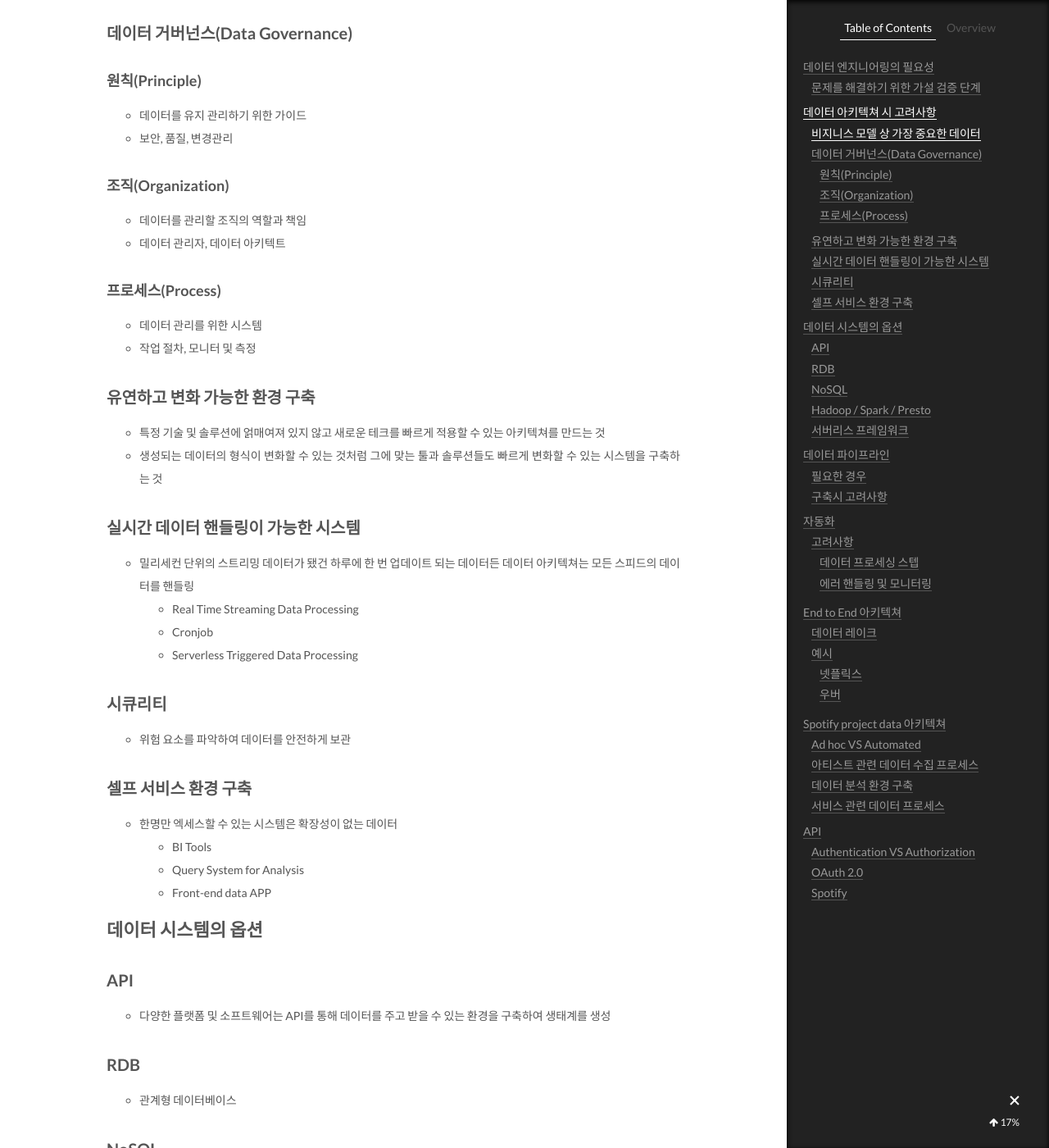
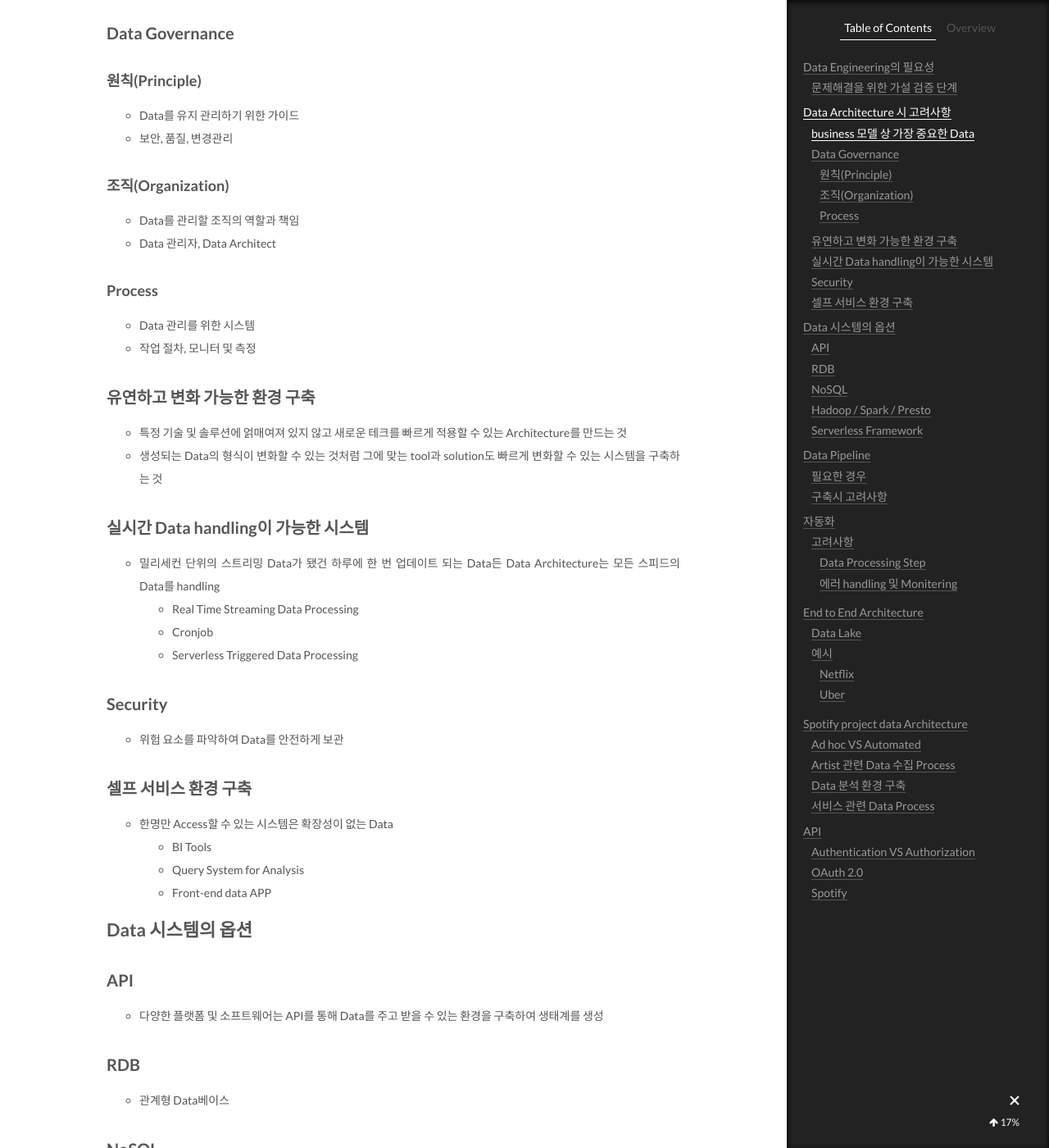
Before and after one commit to 6mini/6mini.github.io, a Jekyll site: the page built from _posts/2021-10-03-DEProject.md, in a window 1280 px wide and 1400 px high, scrolled down 2061 px. Shown: the whole window at 82% size. Built offline with Jekyll 4.4.1, drawn with Linux system fonts in a browser that asks for light colours; comment, search, counter and statistics services are not loaded; some of the changed text lies outside the part shown.

```diff
--- a/_posts/2021-10-03-DEProject.md
+++ b/_posts/2021-10-03-DEProject.md
@@ -1,72 +1,72 @@
 ---
-title: '[DE Project] Data Pipeline 구축 1. 개요'
-description: 스포티파이 API 이용 데이터 파이프라인 구축 토이 프로젝트 아키텍쳐 및 과정
+title: '[DE Project] Data Pipeline 구축 1. Spotify API'
+description: 스포티파이 API 이용 데이터 파이프라인 구축 토이 프로젝트 Architecture 및 과정
 categories:
  - Project
-tags: [Project, Data Engineering, Data Pipeline]
+tags: [Project, Data Engineering, Data Pipeline, Spotify API, Architecture, 데이터 파이프라인, 데이터 엔지니어링, 스포티파이, 아키텍쳐]
 ---
 
-# 데이터 엔지니어링의 필요성
+# Data Engineering의 필요성
 
-## 문제를 해결하기 위한 가설 검증 단계
+## 문제해결을 위한 가설 검증 단계
 
 ![스크린샷 2021-10-02 22 46 33](https://user-images.githubusercontent.com/79494088/135719088-d1463a01-e0d2-4506-9591-aed1489eb8fa.png)
 
-- 모든 비지니스가 동일한 데이터 분석 환경을 갖출 수 없으며 성장 단계에 따라 선택 집중해야 하는 분석 환경이 다르다.
-- 유저 경험이 중요한 비지니스의 경우 처음부터 데이터 시스템 구축이 성공의 열쇠
+- 모든 business가 동일한 Data 분석 환경을 갖출 수 없으며 성장 단계에 따라 선택 집중해야 하는 분석 환경이 다르다.
+- 유저 경험이 중요한 business의 경우 처음부터 Data 시스템 구축이 성공의 열쇠
 
 ![스크린샷 2021-10-02 22 52 44](https://user-images.githubusercontent.com/79494088/135719318-c9928830-d51e-4d0f-a5a3-6c09a466cf2e.png)
 
-- 이커머스는 마케팅, CRM, 물류 데이터 분석을 통해 전략 수집
+- 이커머스는 마케팅, CRM, 물류 Data 분석을 통해 전략 수집
 - 처음부터 모든 인력을 갖출 필요는 없고 성장 단계별로 필요한 분석 환경을 갖추는 것이 키
 
 ![스크린샷 2021-10-03 00 03 59](https://user-images.githubusercontent.com/79494088/135722202-c55ab782-c320-450a-933e-0eb12d6b2b45.png)
 
-# 데이터 아키텍쳐 시 고려사항
+# Data Architecture 시 고려사항
 
-## 비지니스 모델 상 가장 중요한 데이터
-- **비용 대비 비지니스 임팩트가 가장 높은 데이터**
+## business 모델 상 가장 중요한 Data
+- **비용 대비 business impact가 가장 높은 Data**
 
-## 데이터 거버넌스(Data Governance)
+## Data Governance
 
 ### 원칙(Principle)
-- 데이터를 유지 관리하기 위한 가이드
+- Data를 유지 관리하기 위한 가이드
 - 보안, 품질, 변경관리
 
 ### 조직(Organization)
-- 데이터를 관리할 조직의 역할과 책임
-- 데이터 관리자, 데이터 아키텍트
+- Data를 관리할 조직의 역할과 책임
+- Data 관리자, Data Architect
 
-### 프로세스(Process)
-- 데이터 관리를 위한 시스템
+### Process
+- Data 관리를 위한 시스템
 - 작업 절차, 모니터 및 측정
 
 ## 유연하고 변화 가능한 환경 구축
-- 특정 기술 및 솔루션에 얽매여져 있지 않고 새로운 테크를 빠르게 적용할 수 있는 아키텍쳐를 만드는 것
-- 생성되는 데이터의 형식이 변화할 수 있는 것처럼 그에 맞는 툴과 솔루션들도 빠르게 변화할 수 있는 시스템을 구축하는 것
+- 특정 기술 및 솔루션에 얽매여져 있지 않고 새로운 테크를 빠르게 적용할 수 있는 Architecture를 만드는 것
+- 생성되는 Data의 형식이 변화할 수 있는 것처럼 그에 맞는 tool과 solution도 빠르게 변화할 수 있는 시스템을 구축하는 것
 
-## 실시간 데이터 핸들링이 가능한 시스템
-- 밀리세컨 단위의 스트리밍 데이터가 됐건 하루에 한 번 업데이트 되는 데이터든 데이터 아키텍쳐는 모든 스피드의 데이터를 핸들링
+## 실시간 Data handling이 가능한 시스템
+- 밀리세컨 단위의 스트리밍 Data가 됐건 하루에 한 번 업데이트 되는 Data든 Data Architecture는 모든 스피드의 Data를 handling
   - Real Time Streaming Data Processing
   - Cronjob
   - Serverless Triggered Data Processing
 
-## 시큐리티
-- 위험 요소를 파악하여 데이터를 안전하게 보관
+## Security
+- 위험 요소를 파악하여 Data를 안전하게 보관
 
 ## 셀프 서비스 환경 구축
-- 한명만 엑세스할 수 있는 시스템은 확장성이 없는 데이터
+- 한명만 Access할 수 있는 시스템은 확장성이 없는 Data
   - BI Tools
   - Query System for Analysis
   - Front-end data APP
 
-# 데이터 시스템의 옵션
+# Data 시스템의 옵션
 
 ## API
-- 다양한 플랫폼 및 소프트웨어는 API를 통해 데이터를 주고 받을 수 있는 환경을 구축하여 생태계를 생성
+- 다양한 플랫폼 및 소프트웨어는 API를 통해 Data를 주고 받을 수 있는 환경을 구축하여 생태계를 생성
 
 ## RDB
-- 관계형 데이터베이스
+- 관계형 Data베이스
 
 ## NoSQL
 
@@ -74,86 +74,86 @@ tags: [Project, Data Engineering, Data Pipeline]
 - Distributed Storage System / MapReduce를 통한 병렬 처리
 - Spark
   - Hadoop의 진화버전
-  - Real Time 데이터를 프로세싱하기에 최적화
+  - Real Time Data를 Processing하기에 최적화
   - Python을 통한 API를 제공하여 APP 생성
   - SQL Query 환경 서포트
 
-## 서버리스 프레임워크
+## Serverless Framework
 - Triggered by http requests, db events, queuing services
 - Pay as you use
 - Form of functions
-- 3rd party APP 및 다양한 API를 통해 데이터를 수집 정제하는데 유용
+- 3rd party APP 및 다양한 API를 통해 Data를 수집 정제하는데 유용
 
-# 데이터 파이프라인
-- 데이터를 한 장소에서 다른 장소로 옮긴다.
+# Data Pipeline
+- Data를 한 장소에서 다른 장소로 옮긴다.
   - API -> DB
   - DB -> DB
   - DB -> BI
 
 ## 필요한 경우
-- 다양한 데이터 소스로부터 많은 데이터를 생성하고 저장하는 서비스
-- 데이터 사일로 : 마케팅, 어카운팅, 세일즈, 오퍼레이션 등 각 영역의 데이터가 서로 고립
-- 실시간 혹은 높은 수준의 데이터 분석이 필요한 비지니스 모델
-- 클라우드 환경으로 데이터 저장
+- 다양한 Data 소스로부터 많은 Data를 생성하고 저장하는 서비스
+- data silos : 마케팅, 어카운팅, 세일즈, 오퍼레이션 등 각 영역의 Data가 서로 고립
+- 실시간 혹은 높은 수준의 Data 분석이 필요한 business 모델
+- 클라우드 환경으로 Data 저장
 
 <img width="1536" alt="스크린샷 2021-10-03 00 23 34" src="https://user-images.githubusercontent.com/79494088/135722781-0d6403c5-a831-4f52-8366-565ec34dc40e.png">
 
 ## 구축시 고려사항
-- Scalability : 데이터가 기하급수적으로 늘어났을 때도 작동하는가?
-- Stability : 에러, 데이터 플로우 등 다양한 모니터링 관리
-- Security : 데이터 이동 간 보안에 대한 리스크는 무엇인가?
+- Scalability : Data가 기하급수적으로 늘어났을 때도 작동하는가?
+- Stability : 에러, Data 플로우 등 다양한 Monitering 관리
+- Security : Data 이동 간 보안에 대한 리스크는 무엇인가?
 
 # 자동화
-- 데이터를 추출, 수집, 정제하는 프로세싱을 최소한의 사람 인풋으로 머신이 운영하는 것
+- Data를 추출, 수집, 정제하는 Processing을 최소한의 사람 인풋으로 머신이 운영하는 것
 
 ## 고려사항
 
-### 데이터 프로세싱 스텝
+### Data Processing Step
 
 <img width="948" alt="스크린샷 2021-10-03 00 32 59" src="https://user-images.githubusercontent.com/79494088/135723050-701839fe-df85-4832-a9af-fd3ff693deca.png">
 
-### 에러 핸들링 및 모니터링
+### 에러 handling 및 Monitering
 
 <img width="843" alt="스크린샷 2021-10-03 00 33 58" src="https://user-images.githubusercontent.com/79494088/135723082-adb8171d-8693-409e-bff4-c8fcac39575b.png">
 
 
-- 트리거 / 스케쥴링
+- Trigger / Scheduling
 
 <img width="947" alt="스크린샷 2021-10-03 00 35 05" src="https://user-images.githubusercontent.com/79494088/135723122-6a0f8a97-6d3e-40b4-a429-8275977bdef2.png">
 
-# End to End 아키텍쳐
+# End to End Architecture
 
-## 데이터 레이크
+## Data Lake
 
 <img width="1189" alt="스크린샷 2021-10-03 00 36 37" src="https://user-images.githubusercontent.com/79494088/135723155-c40905d3-8f13-45e5-a822-6a397d5a9a70.png">
 
 ## 예시
 
-### 넷플릭스
+### Netflix
 
 <img width="1098" alt="스크린샷 2021-10-03 00 39 28" src="https://user-images.githubusercontent.com/79494088/135723265-1a7e0257-0117-4635-8be8-60e316f517b5.png">
 
 
-### 우버
+### Uber
 
 <img width="1065" alt="스크린샷 2021-10-03 00 40 02" src="https://user-images.githubusercontent.com/79494088/135723282-ec7f793f-4222-476a-80e6-87ec3bb4e3ab.png">
 
-# Spotify project data 아키텍쳐
+# Spotify project data Architecture
 
 ## Ad hoc VS Automated
 - Ad hoc 분석 환경 구축은 서비스를 지속적으로 빠르게 변화시키기 위해 필수적인 요소
-- 이니셜 데이터 삽입, 데이터 Backfill 등을 위해 Ad hoc 데이터 프로세싱 시스템 구축 필요
-- Automated : 이벤트, 스케쥴 등 트리거를 통해 자동화 시스템 구축
+- 이니셜 Data 삽입, Data Backfill 등을 위해 Ad hoc Data Processing 시스템 구축 필요
+- Automated : 이벤트, 스케쥴 등 Trigger를 통해 자동화 시스템 구축
 
-## 아티스트 관련 데이터 수집 프로세스
+## Artist 관련 Data 수집 Process
 
 <img width="1158" alt="스크린샷 2021-10-03 00 48 19" src="https://user-images.githubusercontent.com/79494088/135723563-359e3b77-112f-45dc-8ce2-b0212f344cb8.png">
 
-## 데이터 분석 환경 구축
+## Data 분석 환경 구축
 
 <img width="934" alt="스크린샷 2021-10-03 00 56 09" src="https://user-images.githubusercontent.com/79494088/135723803-fa0fb15a-6659-45bd-a7cd-06d58511856c.png">
 
-## 서비스 관련 데이터 프로세스
+## 서비스 관련 Data Process
 
 <img width="1029" alt="스크린샷 2021-10-03 00 57 33" src="https://user-images.githubusercontent.com/79494088/135723839-4aac7d2f-4b28-48f9-a1d5-fd5d48f9634c.png">
 
```
Also changed, not shown: _posts/2021-10-04-DEProject2.md (+7 -7 lines), _posts/2021-10-04-DEProject3.md (added, +455 -0 lines).
